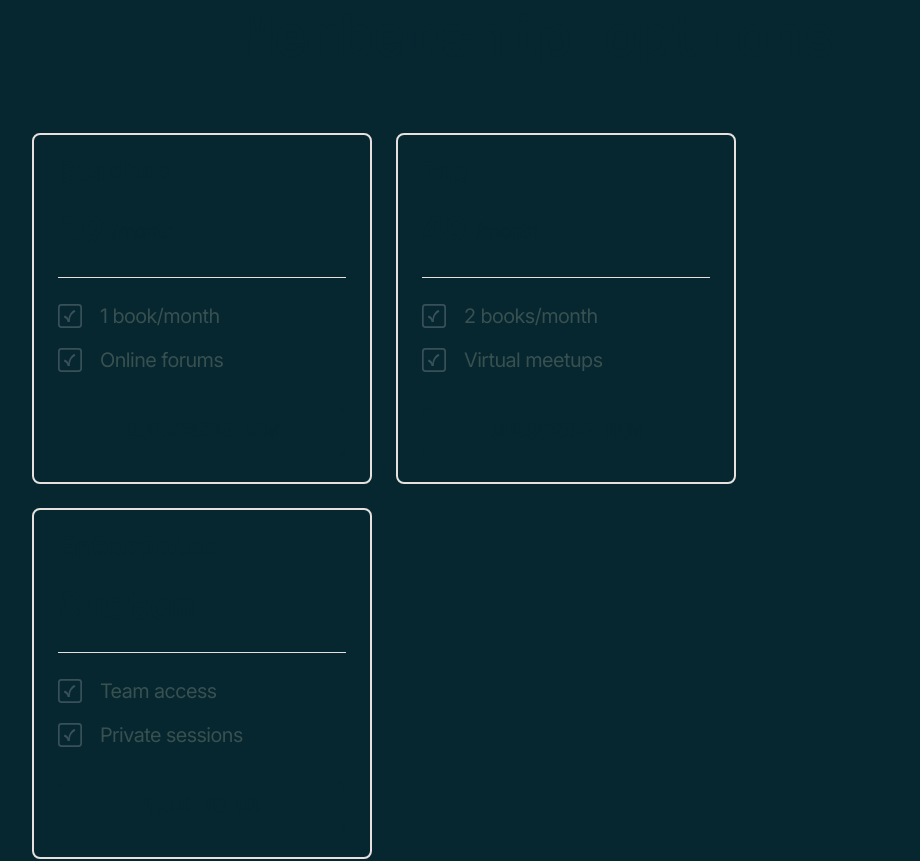
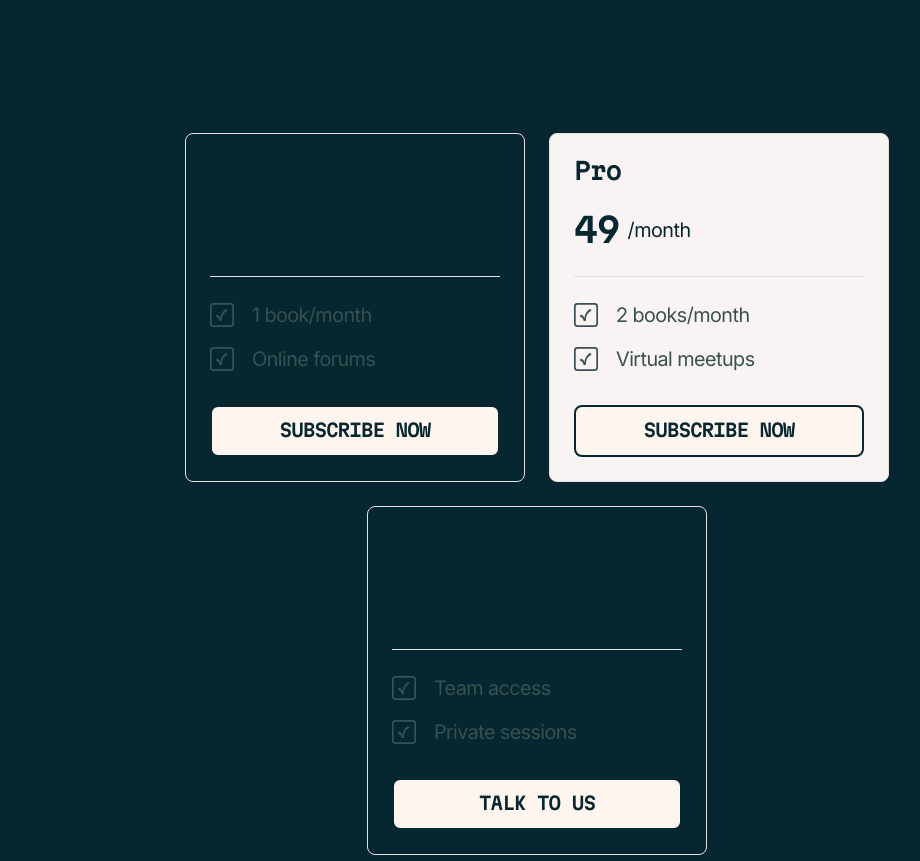
Before and after one commit to Shameera17/book-club, a Next.js app: page / in a window 1280 px wide. Shown: the part 2680-3541 px from the top of the page, without its empty margins (103-1023 px from the left). Built offline with nearby package versions, Linux system fonts and the light colour scheme.

Commit message:
feat: enhance Button component with bgColor prop and update ListItem3 styling in Landing page

```diff
--- a/ui/buttons/index.tsx
+++ b/ui/buttons/index.tsx
@@ -5,12 +5,19 @@ interface ButtonProps {
   iconPath?: string;
   onClick?: () => void;
   className?: string;
+  bgColor?: string;
 }
-const Button = ({ label, iconPath, onClick, className }: ButtonProps) => {
+const Button = ({
+  label,
+  iconPath,
+  onClick,
+  className,
+  bgColor,
+}: ButtonProps) => {
   return (
     <button
       onClick={onClick}
-      className={`flex items-center gap-4  border-2 border-neutral-900 px-6 py-3 rounded-lg ${className}`}
+      className={`flex items-center gap-4  border-2 border-neutral-900 px-6 py-3 rounded-lg ${className} ${bgColor || "bg-transparent"}`}
     >
       <p className="text-preset-6  text-neutral-900 mx-auto"> {label}</p>
 
--- a/ui/list-items/index.tsx
+++ b/ui/list-items/index.tsx
@@ -72,9 +72,9 @@ export const ListItem3 = ({
   return (
     // <div className={`w-full lg:w-[350px] h-max max-h-[${isPro ? proMaxheight : maxheight}px] lg:max-h-[${isPro ? proMaxheight : maxheight}px]  bg-white rounded-lg p-6 flex flex-col gap-6 ${isPro ? "border-2 border-neutral-900" : "border border-neutral-300"}`}>
     <div
-      className={`p-6 border-2 border-neutral-200 rounded-lg
-       w-full sm:w-[340px]
-      ${isPro ? " min-[1353px]:py-10 min-[1353px]:px-6" : "p-6"}`}
+      className={`p-6 border border-neutral-200 rounded-lg
+       w-full sm:w-85
+      ${isPro ? " min-[1353px]:py-10 min-[1353px]:px-6 bg-neutral-100" : "p-6"}`}
     >
       <div className="flex flex-col gap-6">
         <p className="text-preset-4 text-neutral-900">{title}</p>
@@ -95,6 +95,7 @@ export const ListItem3 = ({
         label={button.label}
         onClick={button.action}
         className="w-full mt-8"
+        bgColor="bg-light-salmon-50"
       />
     </div>
   );
--- a/ui/pages/home.tsx
+++ b/ui/pages/home.tsx
@@ -166,8 +166,7 @@ export const Landing = () => {
         <h1 className="w-full lg:mx-auto text-preset-2 text-neutral-900 text-center">
           Membership options
         </h1>
-        <div className="w-full">
-          <div className="flex  flex-wrap gap-6 items-center  min-[1353px]:justify-center mt-8 md:mt-12 lg:mt-16">
+        <div className="flex  flex-wrap gap-6 items-center  justify-center mt-8 md:mt-12 lg:mt-16">
           <ListItem3
             title={"Starter"}
             price={"19"}
@@ -196,7 +195,6 @@ export const Landing = () => {
               action: () => {},
             }}
           />
-          </div>
         </div>
       </CardWrapper>
       <CardWrapper>
```
Lines whose indentation alone changed are shown as unchanged.
